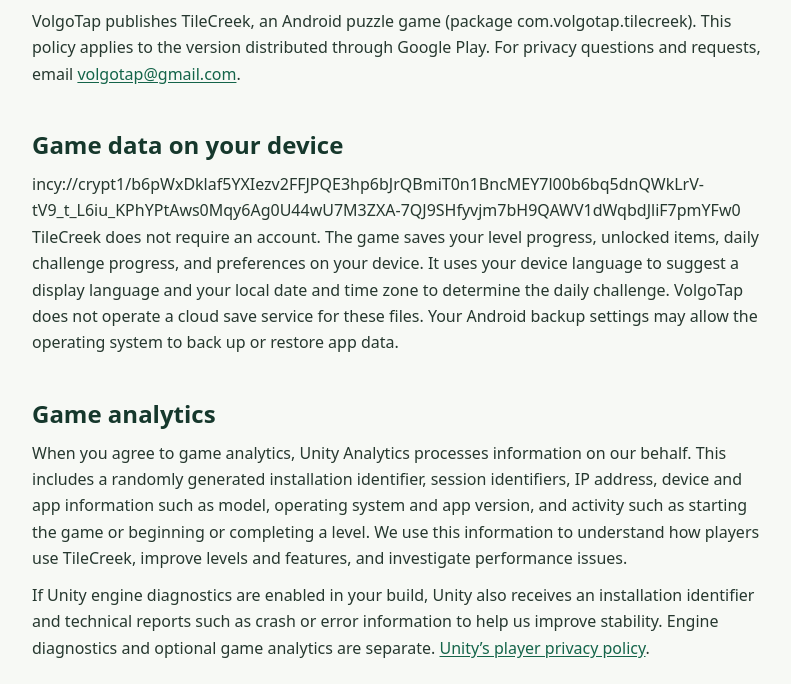
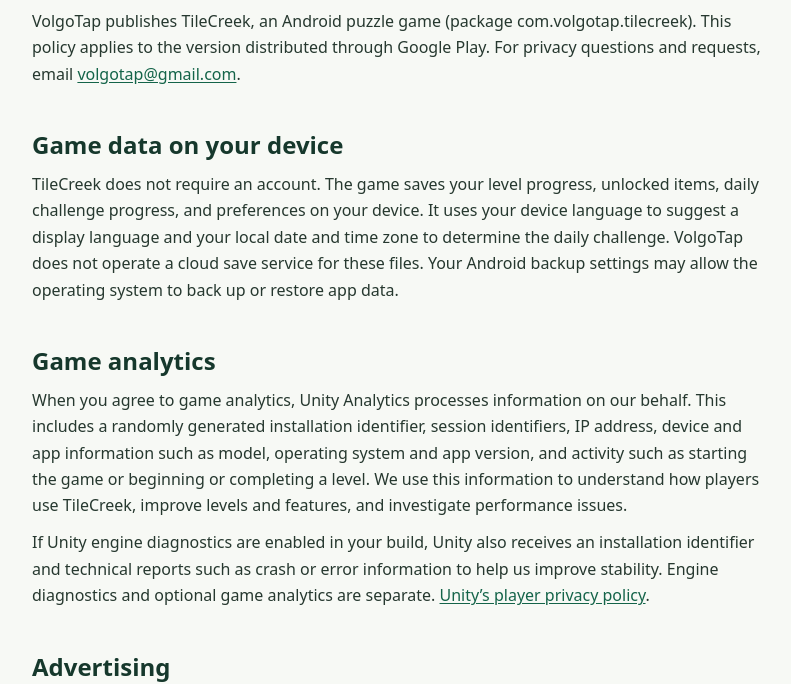
Before and after one commit to bebaka/tilecreek-privacy, a plain HTML site: page index.html in a window 1280 px wide. Shown: the part 117-801 px from the top of the page, without its empty margins (240-1031 px from the left). Drawn offline with Linux system fonts and the light colour scheme.

Commit message:
Update index.html

```diff
--- a/index.html
+++ b/index.html
@@ -34,7 +34,7 @@
       <p>VolgoTap publishes TileCreek, an Android puzzle game (package com.volgotap.tilecreek). This policy applies to the version distributed through Google Play. For privacy questions and requests, email <a href="mailto:volgotap@gmail.com">volgotap@gmail.com</a>.</p>
 
       <h2>Game data on your device</h2>
-      <p>incy://crypt1/b6pWxDklaf5YXIezv2FFJPQE3hp6bJrQBmiT0n1BncMEY7l00b6bq5dnQWkLrV-tV9_t_L6iu_KPhYPtAws0Mqy6Ag0U44wU7M3ZXA-7QJ9SHfyvjm7bH9QAWV1dWqbdJliF7pmYFw0 TileCreek does not require an account. The game saves your level progress, unlocked items, daily challenge progress, and preferences on your device. It uses your device language to suggest a display language and your local date and time zone to determine the daily challenge. VolgoTap does not operate a cloud save service for these files. Your Android backup settings may allow the operating system to back up or restore app data.</p>
+      <p>TileCreek does not require an account. The game saves your level progress, unlocked items, daily challenge progress, and preferences on your device. It uses your device language to suggest a display language and your local date and time zone to determine the daily challenge. VolgoTap does not operate a cloud save service for these files. Your Android backup settings may allow the operating system to back up or restore app data.</p>
 
       <h2>Game analytics</h2>
       <p>When you agree to game analytics, Unity Analytics processes information on our behalf. This includes a randomly generated installation identifier, session identifiers, IP address, device and app information such as model, operating system and app version, and activity such as starting the game or beginning or completing a level. We use this information to understand how players use TileCreek, improve levels and features, and investigate performance issues.</p>
```
